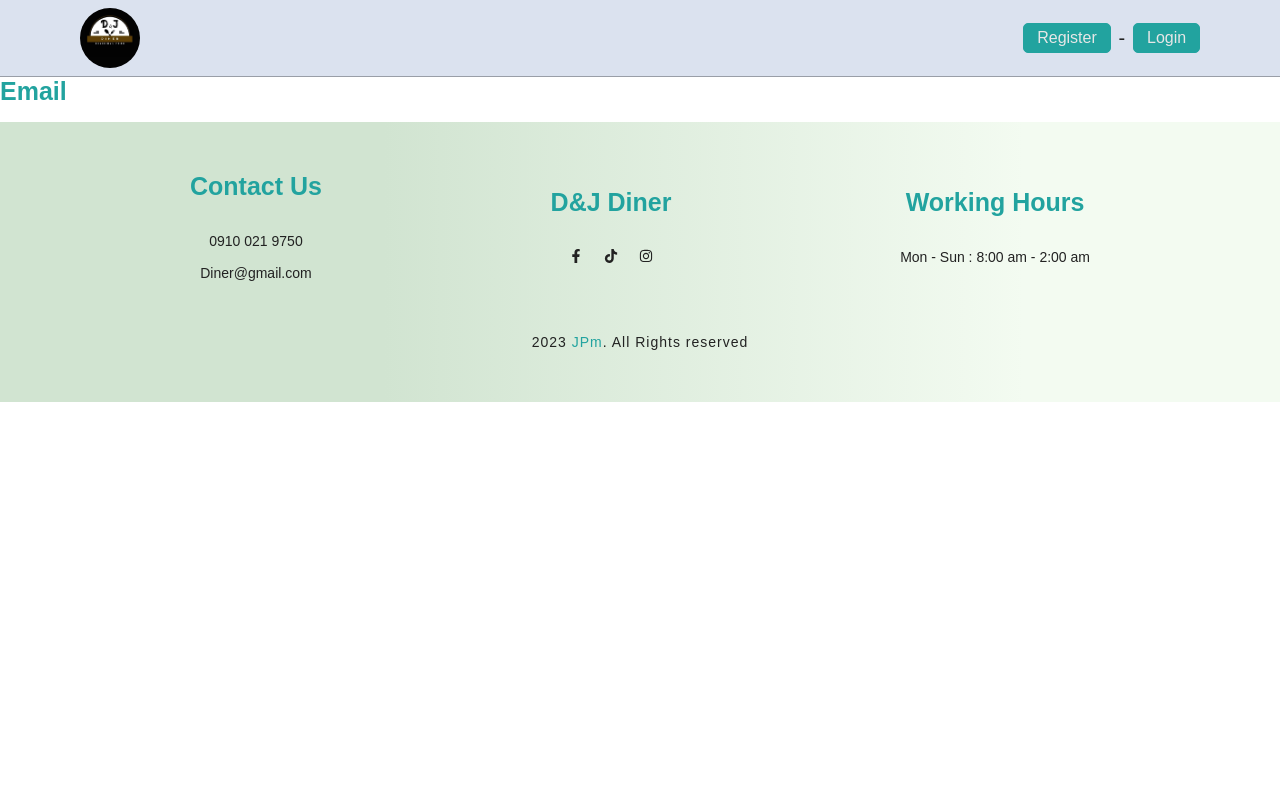
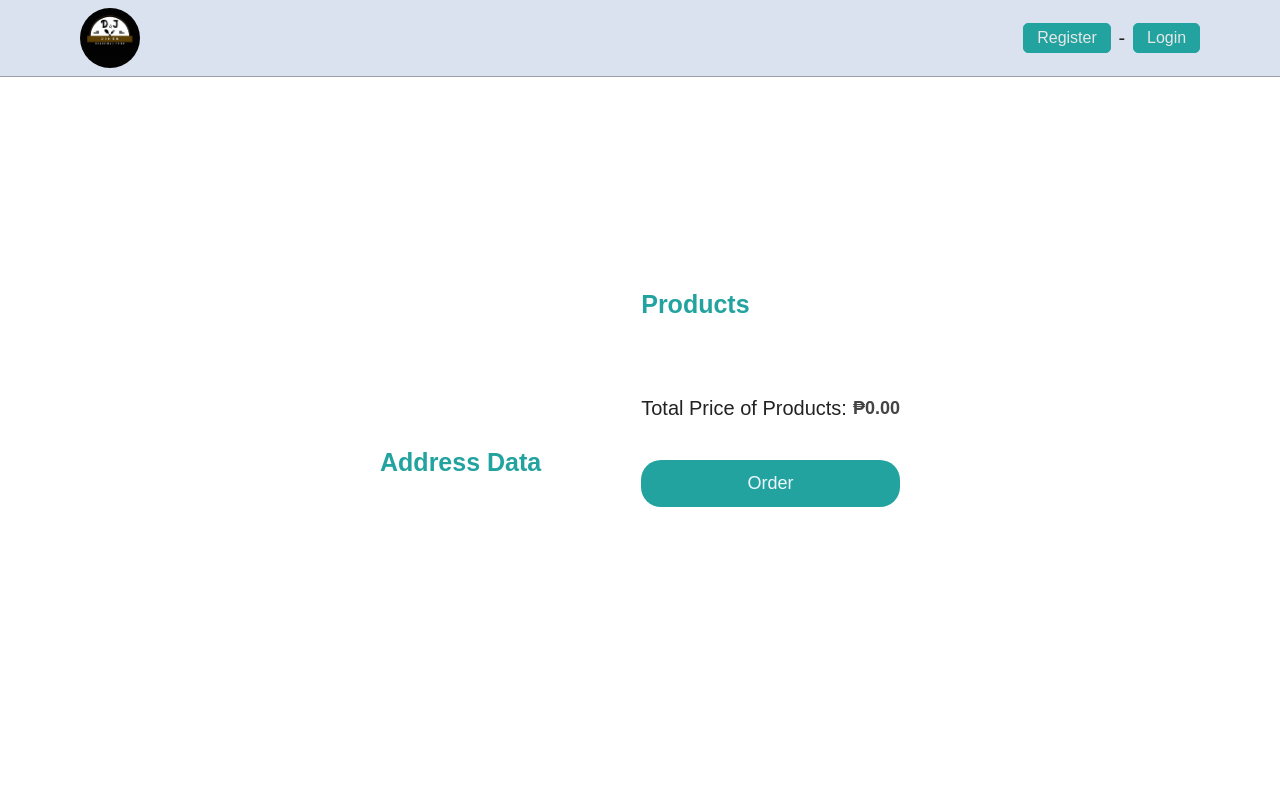
Before and after one commit to JpMayor1/MERN_E-commerce, a React (Create React App) app in the folder client/: page /checkout in a window 1280 px wide. Shown: the top 800 px of the page. Built offline with nearby package versions, Linux system fonts and the light colour scheme.

Commit message:
almost done

```diff
--- a/client/src/App.js
+++ b/client/src/App.js
@@ -11,6 +11,8 @@
 import Adminlogin from './pages/Auth/Adminlogin';
 import ProductDetail from './components/ProductDetail/ProductDetail';
 import CheckOut from './pages/Ckeck-out/CheckOut';
+import AddressPage from './pages/Addresspage/AddressPage';
+import Final from './pages/Final/Final';
 
 function App() {
   return (
@@ -23,6 +25,8 @@
         <Route path='/register' element={<Register />} />
         <Route path='/products' element={<Products />} />
         <Route path='/checkout' element={<CheckOut />} />
+        <Route path='/address' element={<AddressPage />} />
+        <Route path='/final' element={<Final />} />
         <Route path='/admin/register' element={<Adminregister />} />
         <Route path='/admin/login' element={<Adminlogin />} />
         <Route path='/productDetail/:id' element={<ProductDetail />} />
--- a/client/src/components/cart/Cart.jsx
+++ b/client/src/components/cart/Cart.jsx
@@ -56,7 +56,7 @@
             <span>₱</span> {Number(total).toFixed(2)}
           </span>
         </div>
-        <Link to="/checkout" onClick={handleCloseCart} className="checkOutBtn">Proceed to Check-out</Link>
+        <Link to="/address" onClick={handleCloseCart} className="checkOutBtn">Proceed to Check-out</Link>
         </>
         }
         {total > 0 && (
--- /dev/null
+++ b/client/src/pages/Addresspage/AddressPage.css
@@ -0,0 +1,59 @@
+.address-container {
+    width: 100%;
+    height: 100vh;
+    display: flex;
+    justify-content: center;
+    align-items: center;
+}
+
+.address-wrapper {
+    display: flex;
+    flex-direction: column;
+    align-items: center;
+}
+
+form {
+    display: flex;
+    flex-direction: column;
+    gap: 12px;
+    margin-top: 35px;
+}
+
+form > input {
+    outline: none;
+    border: none;
+    padding-left: 8px;
+    border-bottom: 1px solid #888;
+    height: 45px;
+    width: 300px;
+    font-size: 18px;
+}
+
+form .jpang {
+    text-align: center;
+    font-size: 18px;
+}
+
+form > input:focus {
+    border-color: #333;
+}
+
+.submit-btn {
+    width: 75%;
+    margin: 0 auto;
+    margin-top: 30px;
+    outline: none;
+    font-size: 18px;
+    border: 1px solid transparent;
+    background: var(--btn-color);
+    color: aliceblue;
+    padding: 0.75rem 1rem;
+    border-radius: 20px;
+    cursor: pointer;
+}
+
+.submit-btn:hover {
+    background-color: aliceblue;
+    color: var(--btn-color);
+    border-color:var(--btn-color);
+}
--- /dev/null
+++ b/client/src/pages/Addresspage/AddressPage.jsx
@@ -0,0 +1,78 @@
+import React, { useState } from "react";
+import "./AddressPage.css";
+import { ToastContainer, toast } from "react-toastify";
+import { useDispatch } from "react-redux";
+import { submitAddress } from "../../redux/addressSlice";
+import {  useNavigate } from "react-router-dom";
+
+function AddressPage() {
+    const [addressData, setAddressData] = useState({});
+    const dispatch = useDispatch();
+    const navigate = useNavigate()
+
+    const handleState = (e) => {
+        setAddressData((prev) => {
+            return { ...prev, [e.target.name]: e.target.value };
+        });
+    };
+    const handleSubmit = (e) => {
+        e.preventDefault();
+        const isEmpty = Object.values(addressData).some((v) => v === "");
+        const idFilled = Object.values(addressData).length < 4;
+
+        if (idFilled || isEmpty) {
+            toast.error("Complete all Fields", {
+                position: "top-center",
+                autoClose: 2000,
+                hideProgressBar: false,
+                closeOnClick: true,
+                pauseOnHover: false,
+                draggable: true,
+                progress: undefined,
+                theme: "colored",
+            });
+            return;
+        }
+
+        dispatch(submitAddress(addressData));
+        navigate("/checkout")
+    };
+    return (
+        <div className="address-container">
+            <div className="address-wrapper">
+                <h2 className="address-titel">Address and Detail</h2>
+                <form onSubmit={handleSubmit}>
+                    <p className="jpang">Jose Panganiban, Camarines Norte Only</p>
+                    <input
+                        onChange={handleState}
+                        type="text"
+                        name="barangay"
+                        placeholder="Barangay..."
+                    />
+                    <input
+                        onChange={handleState}
+                        type="number"
+                        name="purok"
+                        placeholder="Purok..."
+                    />
+                    <input
+                        onChange={handleState}
+                        type="email"
+                        name="email"
+                        placeholder="Email..."
+                    />
+                    <input
+                        onChange={handleState}
+                        type="tel"
+                        name="phone number"
+                        placeholder="Phone Number..."
+                    />
+                    <button className="submit-btn">Submit</button>
+                </form>
+            </div>
+            <ToastContainer />
+        </div>
+    );
+}
+
+export default AddressPage;
--- a/client/src/pages/Ckeck-out/Check-out.css
+++ b/client/src/pages/Ckeck-out/Check-out.css
@@ -0,0 +1,119 @@
+.check-out-container {
+    width: 100%;
+    height: 100vh;
+    display: flex;
+    justify-content: center;
+    align-items: center;
+}
+
+.check-out-wrapper {
+    height: 100%;
+    width: 100%;
+    display: flex;
+    justify-content: center;
+    align-items: center;
+    gap: 100px;
+}
+
+.check-out-left {
+    display: flex;
+    flex-direction: column;
+    align-items: center;
+}
+
+.check-out-left-title {
+    margin-bottom: 30px;
+}
+
+.check-out-address-data {
+    margin-left: 8px;
+}
+
+.check-out-info {
+    display: flex;
+    align-items: center;
+    gap: 4px;
+    margin: 3rem 0;
+    font-size: 18px;
+}
+
+.check-out-info > h3 {
+    text-transform: capitalize;
+}
+
+.check-out-right {
+    display: flex;
+    flex-direction: column;
+    gap: 10px;
+    height: 375px;
+    overflow-y: auto;
+    overflow-x: hidden;
+}
+
+.check-out-right-title {
+    margin-bottom: 30px;
+}
+
+.check-out-products {
+    display: flex;
+    gap: 10px;
+    margin: 0.5rem 0;
+    width: 250px;
+    position: relative;
+}
+
+.check-out-price-and-title {
+    display: flex;
+    flex-direction: column;
+    justify-content: space-between;
+}
+
+.check-out-product-title {
+    text-transform: capitalize;
+    font-size: 18px;
+    color: #777;
+    margin-bottom: 5px;
+}
+
+.check-out-price > span {
+    font-size: 15px;
+}
+
+.check-out-image {
+    height: 80px;
+    object-fit: cover;
+}
+
+.check-out-total-price-msg {
+    display: flex;
+    align-items: center;
+    margin-top: 12px;
+    gap: 6px;
+    font-size: 20px;
+}
+
+.check-out-total-price {
+    color: #444;
+    font-size: 18px;
+    font-weight: bold;
+}
+
+.check-out-order-btn {
+    text-decoration: none;
+    text-align: center;
+    margin-top: 30px;
+    outline: none;
+    font-size: 18px;
+    border: 1px solid transparent;
+    background: var(--btn-color);
+    color: aliceblue;
+    padding: 0.75rem 2rem;
+    border-radius: 20px;
+    cursor: pointer;
+}
+
+.check-out-order-btn:hover {
+    background-color: aliceblue;
+    color: var(--btn-color);
+    border-color:var(--btn-color);
+}
--- a/client/src/pages/Ckeck-out/CheckOut.jsx
+++ b/client/src/pages/Ckeck-out/CheckOut.jsx
@@ -1,14 +1,53 @@
 import React from 'react'
-// import { useSelector } from 'react-redux'
+import { useSelector } from 'react-redux'
+import {Link} from "react-router-dom"
 import "./Check-out.css"
 
 function CheckOut() {
-  // const {products} = useSelector((state) => state.cart)
+  const {address} = useSelector((state) => state.address)
+  const {products} = useSelector((state) => state.cart)
+
+  function totalPriceProducts() {
+    let totalPrice = 0
+    products.map((product) => totalPrice += (product.price * product.quantity))
+    return totalPrice.toFixed(2)
+  }
   return (
     <div className="check-out-container">
       <div className="check-out-wrapper">
-        <div className="check-out-top">
-          <h1 className="check-out-title">Email</h1>
+        <div className="check-out-left">
+          <h3 className="check-out-left-title">Address Data</h3>
+          <div className="check-out-address-data">
+            {Object.entries(address).map(([property, value]) => (
+              <div className="check-out-info">
+                <h3>{property}:</h3>
+                <span>{value}</span>
+              </div>
+            ))}
+          </div>
+        </div>
+        <div className="check-out-right">
+          <h3 className="check-out-right-title">Products</h3>
+          <div className="check-out-products">
+            {products.map((product) => (
+              <div className="product_id" key={product.id}>
+                <Link to={`/productDetail/${product.id}`}>
+                  <img src={`http://localhost:5000/images/${product.img}`} alt="imageproduct" className='check-out-image'/>
+                </Link>
+                <div className="check-out-price-and-title">
+                  <p className="check-out-product-title">{product.title}</p>
+                  <span className="check-out-price">
+                    {product.quantity} x <span>₱</span> {product.price}
+                  </span>
+                </div>
+              </div>
+            ))}
+          </div>
+          <span className="check-out-total-price-msg">
+            Total Price of Products:
+            <div className="check-out-total-price">₱{totalPriceProducts()}</div>
+          </span>
+        <Link to='/final' className='check-out-order-btn'>Order</Link>
         </div>
       </div>
     </div>
--- /dev/null
+++ b/client/src/pages/Final/Final.css
@@ -0,0 +1,18 @@
+.final-container {
+    height: 100vh;
+    width: 100vw;
+    display: flex;
+    justify-content: center;
+    align-items: flex-start;
+    background: var(--primary-color);
+}
+
+.final-wrapper {
+    height: 80%;
+    height: 80%;
+    display: flex;
+    flex-direction: column;
+    justify-content: center;
+    align-items: flex-start;
+    text-align: center;
+}
--- /dev/null
+++ b/client/src/pages/Final/Final.jsx
@@ -0,0 +1,17 @@
+import React from "react";
+import "./Final.css";
+
+function Final() {
+    return (
+        <div className="final-container">
+            <div className="final-wrapper">
+                <h2 className="final-titel">
+                    You have Successfully made an Order!
+                </h2>
+                <p>Please Wait the Delivery</p>
+            </div>
+        </div>
+    );
+}
+
+export default Final;
--- /dev/null
+++ b/client/src/redux/addressSlice.js
@@ -0,0 +1,19 @@
+import { createSlice } from "@reduxjs/toolkit";
+
+const initialState = {
+    address: {},
+};
+
+export const addressSlice = createSlice({
+    name: "address",
+    initialState,
+    reducers: {
+        submitAddress: (state, action) => {
+            state.address = action.payload;
+        },
+    },
+});
+
+export const { submitAddress } = addressSlice.actions;
+
+export default addressSlice.reducer;
--- a/client/src/redux/store.js
+++ b/client/src/redux/store.js
@@ -10,6 +10,7 @@
     REGISTER,
 } from "redux-persist";
 import storage from "redux-persist/lib/storage";
+import addressSlice from "./addressSlice";
 import authSlice from "./authSlice";
 import cartSlice from "./cartSlice";
 
@@ -22,6 +23,7 @@
 const reducers = combineReducers({
   cart: cartSlice,
   auth: authSlice,
+  address: addressSlice
 })
 
 const persistedReducer = persistReducer(persistConfig, reducers);
```
